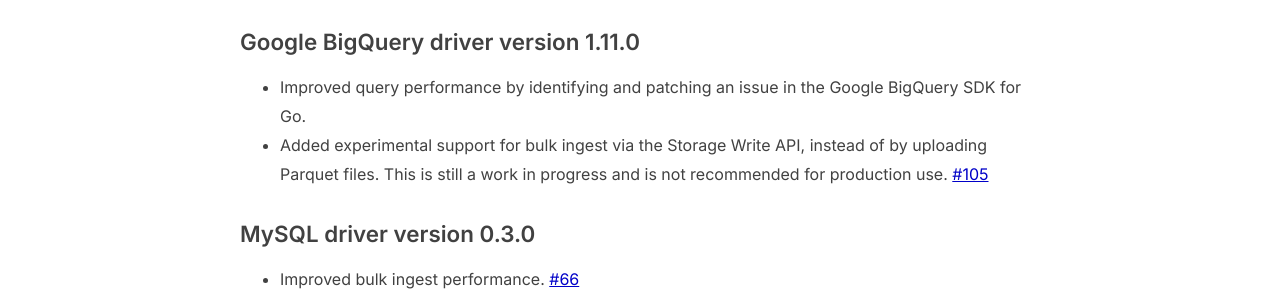
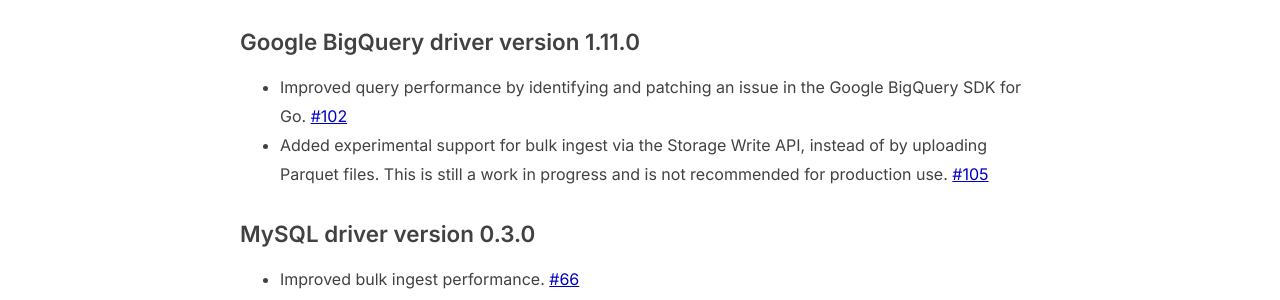
Before and after one commit to adbc-drivers/adbc-drivers.org, a Jekyll site: the page built from _posts/2026-02-19-faster-adbc-drivers.md, in a window 1280 px wide. Shown: the part 706-1006 px from the top of the page. Built offline with Jekyll 4.4.1, drawn with Linux system fonts in a browser that asks for light colours.

Commit message:
Update _posts/2026-02-19-faster-adbc-drivers.md
Co-authored-by: Bryce Mecum <petridish@gmail.com>

```diff
--- a/_posts/2026-02-19-faster-adbc-drivers.md
+++ b/_posts/2026-02-19-faster-adbc-drivers.md
@@ -12,7 +12,7 @@
 
 ### Google BigQuery driver version 1.11.0
 
-- Improved query performance by identifying and patching an issue in the Google BigQuery SDK for Go.
+- Improved query performance by identifying and patching an issue in the Google BigQuery SDK for Go. [#102](https://github.com/adbc-drivers/bigquery/pull/102)
 - Added experimental support for bulk ingest via the Storage Write API, instead of by uploading Parquet files. This is still a work in progress and is not recommended for production use. [#105](https://github.com/adbc-drivers/bigquery/pull/105)
 
 ### MySQL driver version 0.3.0
```
